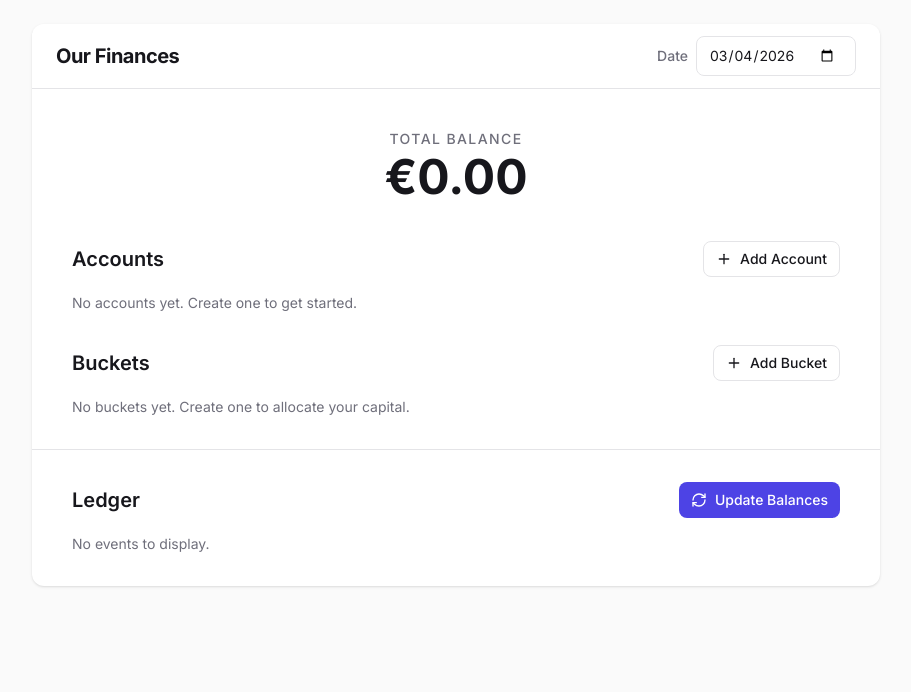
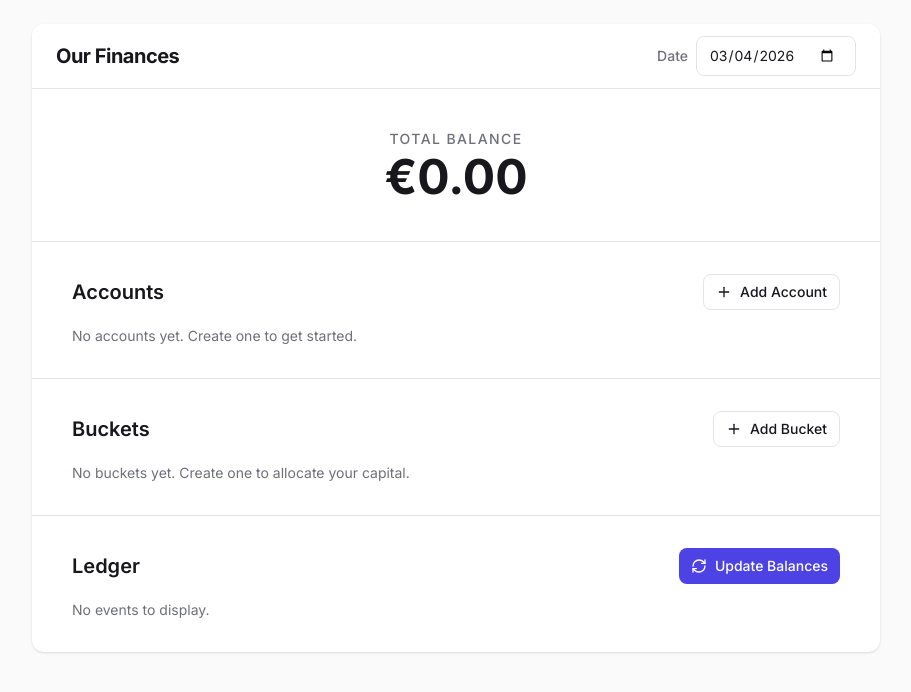
Before and after one commit to Slaaavo/Saldo, a React (Vite) app: page / in a window 1280 px wide. Shown: the top 692 px of the page, without its empty margins (184-1095 px from the left). Built offline with nearby package versions, Linux system fonts and the light colour scheme.

Commit message:
styling adjustments

```diff
--- a/src/App.tsx
+++ b/src/App.tsx
@@ -196,8 +196,10 @@ function App() {
             )}
           </div>
 
+          <hr className="border-border" />
+
           {/* Accounts */}
-          <div className="px-4 md:px-10 pb-8">
+          <div className="px-4 md:px-10 py-8">
             <AccountCards
               snapshot={accounts}
               sectionTitle="Accounts"
@@ -222,8 +224,10 @@ function App() {
             />
           </div>
 
+          <hr className="border-border" />
+
           {/* Buckets */}
-          <div className="px-4 md:px-10 pb-8">
+          <div className="px-4 md:px-10 py-8">
             <AccountCards
               snapshot={buckets}
               sectionTitle="Buckets"
```
